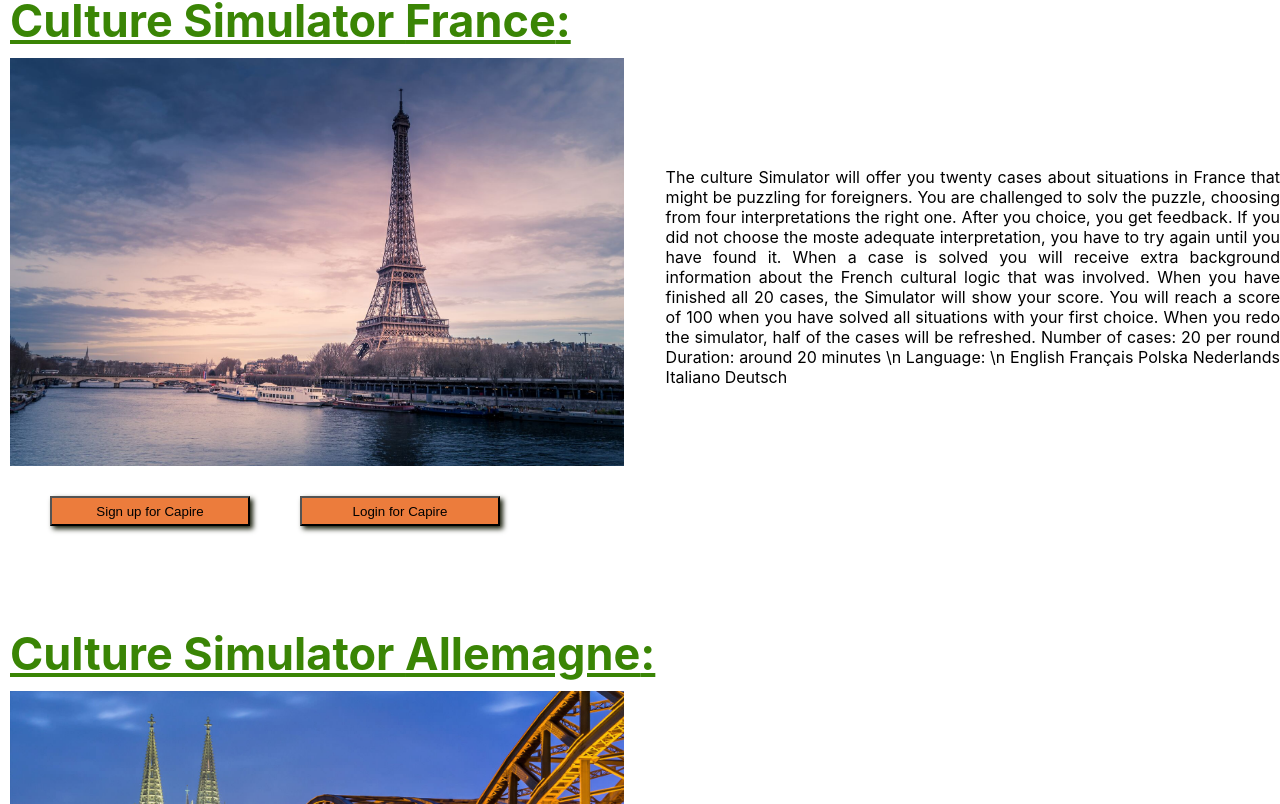
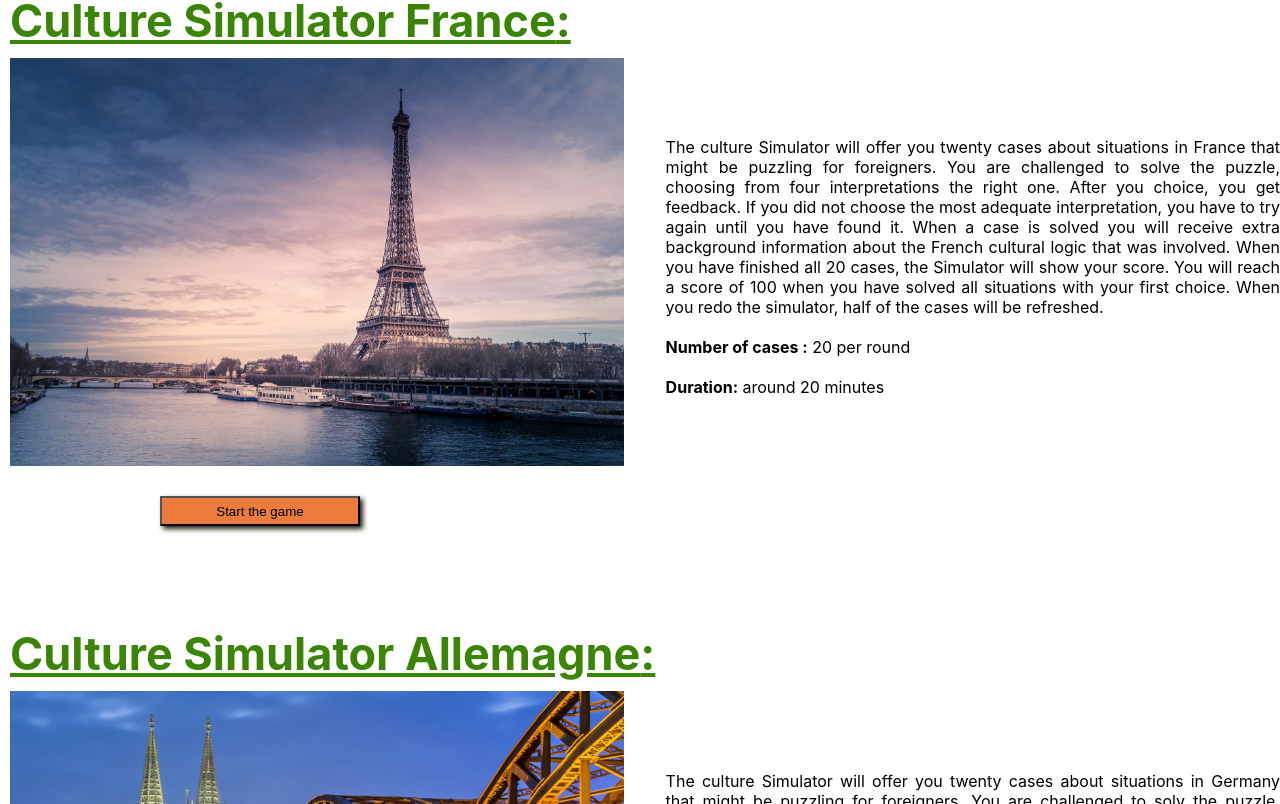
Before and after one commit to Adrien-hue/CultureSim, a React (Create React App) app: page / in a window 1280 px wide. Shown: the part 3276-4080 px from the top of the page. Built offline with nearby package versions, Linux system fonts and the light colour scheme.

Commit message:
caseStory-Home

```diff
--- a/src/containers/CaseStory_Home/CaseStory_Home.jsx
+++ b/src/containers/CaseStory_Home/CaseStory_Home.jsx
@@ -6,12 +6,8 @@ import "../../assets/countryCard_france.jpg"
 import { ImgSideText } from "../../components/atoms";
 
 
-    const Login = () => {
-        alert("you want to login ");
-    }
-
-    const SignUp = () => {
-        alert("you want to create an account");
+       const StartGame = () => {
+        alert("you want to start the game");
     }
 
 
@@ -21,7 +17,15 @@ const CaseStory_Home = ({caseStory_Home, ...props}) =>{
     let id = caseStory_Home.id;
     let picture = caseStory_Home.img;
     let name = caseStory_Home.name;
-    let text = caseStory_Home.text;
+    // let text = caseStory_Home.text;
+
+    let text = <div>
+        <p>{caseStory_Home.text}</p> <br/>
+        <p><strong>Number of cases :</strong> 20 per round</p><br/>
+        <p><strong>Duration:</strong> around 20 minutes</p><br/>
+
+
+    </div>
     let pictureSide ="left";
 
     return <div className="CaseStoryHome-container">
@@ -31,8 +35,8 @@ const CaseStory_Home = ({caseStory_Home, ...props}) =>{
         <ImgSideText text={text} img={picture} img_side={pictureSide} key={'ImgSideText'+ id}/>
 
         <div className="Buttons">
-            <button onClick={SignUp} className="button1"> Sign up for Capire </button>
-            <button onClick={Login} className="button2"> Login for Capire </button>
+            <button onClick={StartGame} className="button1">Start the game</button>
+
         </div>
     </div>
 
--- a/src/containers/CaseStory_Home/CaseStory_Home.scss
+++ b/src/containers/CaseStory_Home/CaseStory_Home.scss
@@ -26,7 +26,7 @@
         .button1{
 
             background-color: $mandarin;
-            margin-left: 50px;
+            margin-left: 160px;
 
             width: 200px;
             height: 30px;
@@ -36,19 +36,6 @@
             box-shadow: 3px 3px 5px rgb(26, 32, 13)
         }
 
-        .button2{
-
-            margin-left: 50px;
-
-            width: 200px;
-            height: 30px;
-
-            text-align: center;
-
-            background-color: $mandarin ;
-
-            box-shadow: 3px 3px 5px rgb(26, 32, 13)
-        }
 
 
     }
--- a/src/data_CasestoryHome.js
+++ b/src/data_CasestoryHome.js
@@ -8,7 +8,7 @@ const caseStoryHome = [
     {
         id: 0,
         name: "France",
-        text: "The culture Simulator will offer you twenty cases about situations in France that might be puzzling for foreigners. You are challenged to solv the puzzle, choosing from four interpretations the right one. After you choice, you get feedback. If you did not choose the moste adequate interpretation, you have to try again until you have found it. When a case is solved you will receive extra background information about the French cultural logic that was involved. When you have finished all 20 cases, the Simulator will show your score. You will reach a score of 100 when you have solved all situations with your first choice. When you redo the simulator, half of the cases will be refreshed.\n Number of cases: 20 per round \n Duration: around 20 minutes \\n Language: \\n English  Français  Polska  Nederlands  Italiano  Deutsch",
+        text: "The culture Simulator will offer you twenty cases about situations in France that might be puzzling for foreigners. You are challenged to solve the puzzle, choosing from four interpretations the right one. After you choice, you get feedback. If you did not choose the most adequate interpretation, you have to try again until you have found it. When a case is solved you will receive extra background information about the French cultural logic that was involved. When you have finished all 20 cases, the Simulator will show your score. You will reach a score of 100 when you have solved all situations with your first choice. When you redo the simulator, half of the cases will be refreshed.",
         img: card_france
     },
 
@@ -16,28 +16,28 @@ const caseStoryHome = [
     {
         id: 1,
         name: "Allemagne",
-        text: "The culture Simulator will offer you twenty cases about situations in Germany that might be puzzling for foreigners. You are challenged to solv the puzzle, choosing from four interpretations the right one. After you choice, you get feedback. If you did not choose the moste adequate interpretation, you have to try again until you have found it. When a case is solved you will receive extra background information about the French cultural logic that was involved. When you have finished all 20 cases, the Simulator will show your score. You will reach a score of 100 when you have solved all situations with your first choice. When you redo the simulator, half of the cases will be refreshed.\\n Number of cases: 20 per round \\n Duration: around 20 minutes \\n Language: \\n English  Français  Polska  Nederlands  Italiano  Deutsch",
+        text: "The culture Simulator will offer you twenty cases about situations in Germany that might be puzzling for foreigners. You are challenged to solv the puzzle, choosing from four interpretations the right one. After you choice, you get feedback. If you did not choose the moste adequate interpretation, you have to try again until you have found it. When a case is solved you will receive extra background information about the Germany cultural logic that was involved. When you have finished all 20 cases, the Simulator will show your score. You will reach a score of 100 when you have solved all situations with your first choice. When you redo the simulator, half of the cases will be refreshed.",
         img: card_allemagne
     },
 
     {
         id: 2,
         name: "Italia",
-        text: "The culture Simulator will offer you twenty cases about situations in Italia that might be puzzling for foreigners. You are challenged to solv the puzzle, choosing from four interpretations the right one. After you choice, you get feedback. If you did not choose the moste adequate interpretation, you have to try again until you have found it. When a case is solved you will receive extra background information about the French cultural logic that was involved. When you have finished all 20 cases, the Simulator will show your score. You will reach a score of 100 when you have solved all situations with your first choice. When you redo the simulator, half of the cases will be refreshed.\\n Number of cases: 20 per round \\n Duration: around 20 minutes \\n Language: \\n English  Français  Polska  Nederlands  Italiano  Deutsch",
+        text: "The culture Simulator will offer you twenty cases about situations in Italia that might be puzzling for foreigners. You are challenged to solv the puzzle, choosing from four interpretations the right one. After you choice, you get feedback. If you did not choose the moste adequate interpretation, you have to try again until you have found it. When a case is solved you will receive extra background information about the Italie cultural logic that was involved. When you have finished all 20 cases, the Simulator will show your score. You will reach a score of 100 when you have solved all situations with your first choice. When you redo the simulator, half of the cases will be refreshed.",
         img: card_italie
     },
 
     {
         id: 3,
         name: "Pays-bas",
-        text: "The culture Simulator will offer you twenty cases about situations in Netherlands that might be puzzling for foreigners. You are challenged to solv the puzzle, choosing from four interpretations the right one. After you choice, you get feedback. If you did not choose the moste adequate interpretation, you have to try again until you have found it. When a case is solved you will receive extra background information about the French cultural logic that was involved. When you have finished all 20 cases, the Simulator will show your score. You will reach a score of 100 when you have solved all situations with your first choice. When you redo the simulator, half of the cases will be refreshed.\\n Number of cases: 20 per round \\n Duration: around 20 minutes \\n Language: \\n English  Français  Polska  Nederlands  Italiano  Deutsch",
+        text: "The culture Simulator will offer you twenty cases about situations in Netherlands that might be puzzling for foreigners. You are challenged to solv the puzzle, choosing from four interpretations the right one. After you choice, you get feedback. If you did not choose the moste adequate interpretation, you have to try again until you have found it. When a case is solved you will receive extra background information about the Netherlands cultural logic that was involved. When you have finished all 20 cases, the Simulator will show your score. You will reach a score of 100 when you have solved all situations with your first choice. When you redo the simulator, half of the cases will be refreshed.",
         img: card_paysBas
     },
 
     {
         id: 4,
         name: "Pologne",
-        text: "The culture Simulator will offer you twenty cases about situations in Poland that might be puzzling for foreigners. You are challenged to solv the puzzle, choosing from four interpretations the right one. After you choice, you get feedback. If you did not choose the moste adequate interpretation, you have to try again until you have found it. When a case is solved you will receive extra background information about the French cultural logic that was involved. When you have finished all 20 cases, the Simulator will show your score. You will reach a score of 100 when you have solved all situations with your first choice. When you redo the simulator, half of the cases will be refreshed.\\n Number of cases: 20 per round \\n Duration: around 20 minutes \\n Language: \\n English  Français  Polska  Nederlands  Italiano  Deutsch",
+        text: "The culture Simulator will offer you twenty cases about situations in Poland that might be puzzling for foreigners. You are challenged to solv the puzzle, choosing from four interpretations the right one. After you choice, you get feedback. If you did not choose the moste adequate interpretation, you have to try again until you have found it. When a case is solved you will receive extra background information about the Poland cultural logic that was involved. When you have finished all 20 cases, the Simulator will show your score. You will reach a score of 100 when you have solved all situations with your first choice. When you redo the simulator, half of the cases will be refreshed.",
         img: card_pologne
     }
 
```
